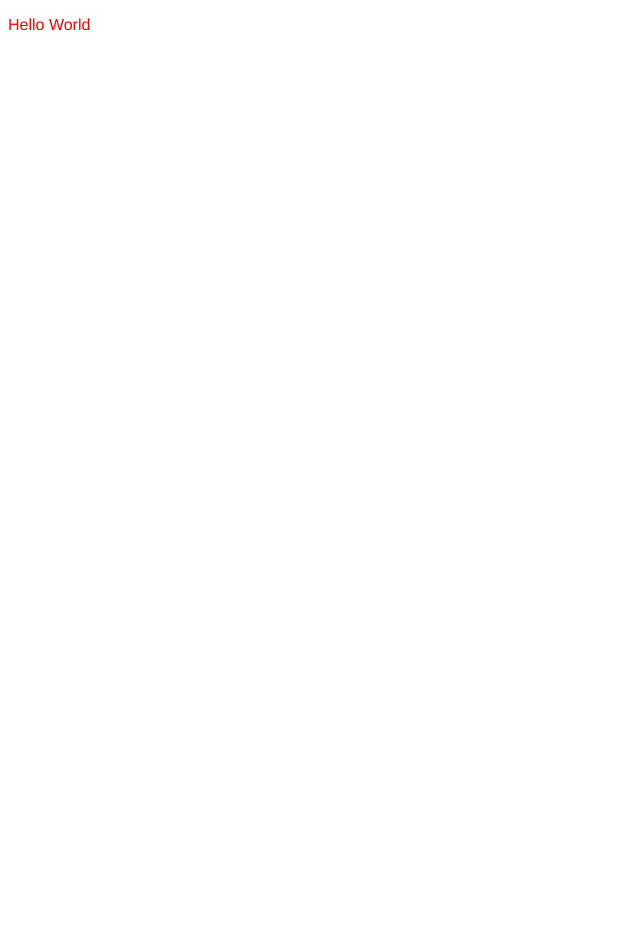
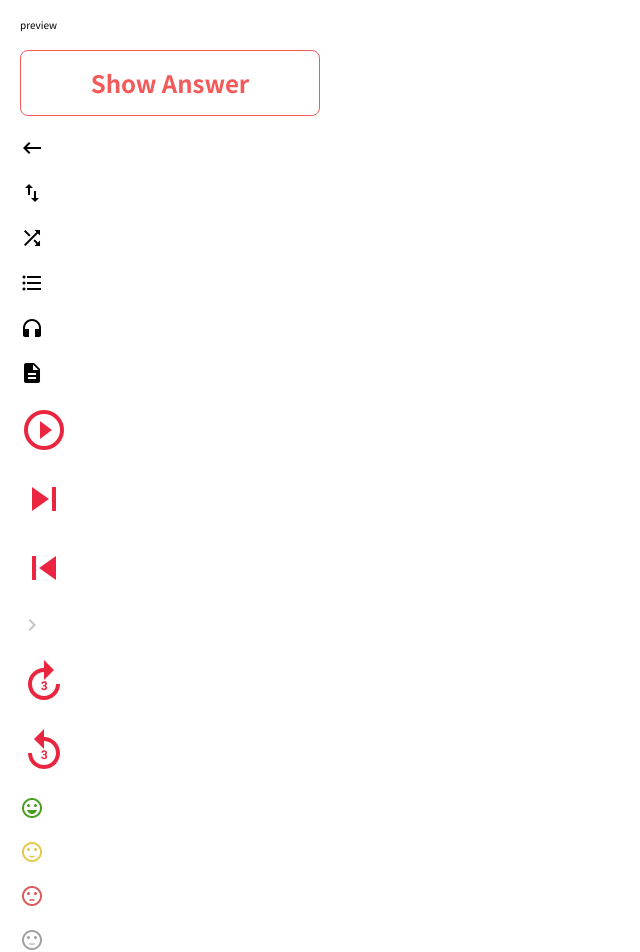
Before and after one commit to hayato24s/wordbook, a Vue app: page / in a window 1280 px wide. Shown: the top 952 px of the page, without its empty margins (0-640 px from the left). Before the commit the page ends 800 px from the top, so only its background shows below. Built offline with nearby package versions, Linux system fonts and the light colour scheme.

Commit message:
add: preview

```diff
--- a/package.json
+++ b/package.json
@@ -13,6 +13,7 @@
     "vue-router": "4"
   },
   "devDependencies": {
+    "@types/node": "^16.11.11",
     "@typescript-eslint/eslint-plugin": "^5.4.0",
     "@typescript-eslint/parser": "^5.4.0",
     "@vitejs/plugin-vue": "^1.9.3",
--- a/src/App.vue
+++ b/src/App.vue
@@ -2,12 +2,9 @@
 // This starter template is using Vue 3 <script setup> SFCs
 // Check out https://v3.vuejs.org/api/sfc-script-setup.html#sfc-script-setup
 import { defineComponent } from "@vue/runtime-core";
-import HelloWorld from "./components/HelloWorld.vue";
 
 export default defineComponent({
-  components: {
-    HelloWorld: HelloWorld,
-  },
+  components: {},
   setup() {
     console.log("app");
   },
@@ -15,16 +12,9 @@ export default defineComponent({
 </script>
 
 <template>
-  <div id="app">
-    <router-view />
-  </div>
+  <router-view />
 </template>
 
-<style>
-#app {
-  font-family: Avenir, Helvetica, Arial, sans-serif;
-  -webkit-font-smoothing: antialiased;
-  -moz-osx-font-smoothing: grayscale;
-  color: #2c3e50;
-}
+<style lang="scss">
+@import "~/scss/main.scss";
 </style>
--- a/src/components/Book.vue
+++ b/src/components/Header.vue
@@ -2,12 +2,15 @@
 import { defineComponent } from "@vue/runtime-core";
 
 export default defineComponent({
-  setup() {
-    console.log("book");
-  },
+  name: "Header",
+  setup() {},
 });
 </script>
 
 <template>
-  <div class="book">book</div>
+  <div class="header"></div>
 </template>
+
+<style lang="scss" scoped>
+@import "~/scss/main.scss";
+</style>
--- a/src/components/HelloWorld.vue
+++ /dev/null
@@ -1,23 +0,0 @@
-<script lang="ts">
-import { defineComponent } from "@vue/runtime-core";
-
-export default defineComponent({
-  setup() {
-    console.log("hello world");
-  },
-});
-</script>
-
-<template>
-  <div class="main">
-    <p class="main__header">Hello World</p>
-  </div>
-</template>
-
-<style scoped lang="scss">
-.main {
-  &__header {
-    color: red;
-  }
-}
-</style>
--- /dev/null
+++ b/src/pages/Preview.vue
@@ -0,0 +1,94 @@
+<script lang="ts">
+import { defineComponent } from "@vue/runtime-core";
+import Button from "~/components/Button.vue";
+import IconButton from "~/components/IconButton.vue";
+import SvgWrapper from "~/components/SvgWrapper.vue";
+import Face from "~/components/Face.vue";
+import EvaluationButton from "~/components/EvaluationButton.vue";
+import Question from "~/components/Question.vue";
+import { Word } from "~/entities/word";
+
+export default defineComponent({
+  name: "Preview",
+  components: {
+    Button: Button,
+    IconButton: IconButton,
+    SvgWrapper: SvgWrapper,
+    Face: Face,
+    EvaluationButton: EvaluationButton,
+    Question: Question,
+  },
+  setup() {
+    const handleClick = () => {
+      console.log("clicked");
+    };
+
+    const word: Word = {
+      id: "uuid",
+      no: 1,
+      sub_no: 0,
+      chapter: "Beginning",
+      japanese: "'とにかく'やってみよう",
+      english: [
+        {
+          value: "Let's",
+          end: "",
+          is_answer: false,
+        },
+        {
+          value: "try",
+          end: "",
+          is_answer: false,
+        },
+        {
+          value: "anyway",
+          end: ".",
+          is_answer: true,
+        },
+      ],
+    };
+
+    return {
+      handleClick,
+      word,
+    };
+  },
+});
+</script>
+
+<template>
+  <div class="preview">
+    <p>preview</p>
+    <Button @click="handleClick()">Show Answer</Button>
+    <IconButton size="small" color="black" iconName="back" />
+    <IconButton size="small" color="black" iconName="reverse" />
+    <IconButton size="small" color="black" iconName="shuffle" />
+    <IconButton size="small" color="black" iconName="list" />
+    <IconButton size="small" color="black" iconName="listening" />
+    <IconButton size="small" color="black" iconName="learn" />
+    <IconButton size="large" color="red" iconName="play" />
+    <IconButton size="large" color="red" iconName="next" />
+    <IconButton size="large" color="red" iconName="prev" />
+    <IconButton size="small" color="gray" iconName="right" />
+    <SvgWrapper size="large" color="red" iconName="forward" />
+    <SvgWrapper size="large" color="red" iconName="replay" />
+    <Face name="Excellent" />
+    <Face name="Good" />
+    <Face name="Poor" />
+    <Face name="NotLearned" />
+    <EvaluationButton evaluation="Excellent" />
+    <EvaluationButton evaluation="Good" />
+    <EvaluationButton evaluation="Poor" />
+    <Question :word="word" />
+  </div>
+</template>
+
+<style lang="scss" scoped>
+@import "~/scss/main.scss";
+
+.preview {
+  padding: 20px;
+  display: grid;
+  gap: 20px;
+}
+</style>
--- a/tsconfig.json
+++ b/tsconfig.json
@@ -10,7 +10,10 @@
     "noImplicitReturns": true,
     "jsx": "preserve",
     "sourceMap": true,
-    "baseUrl": "./src",
+    "baseUrl": "./",
+    "paths": {
+      "~/*": ["./src/*"]
+    },
     "resolveJsonModule": true,
     "esModuleInterop": true,
     "lib": ["esnext", "dom"]
```
Also changed, not shown: src/router.ts (+3 -4 lines), 1 other file (tests, documents, lock files or other folders).
